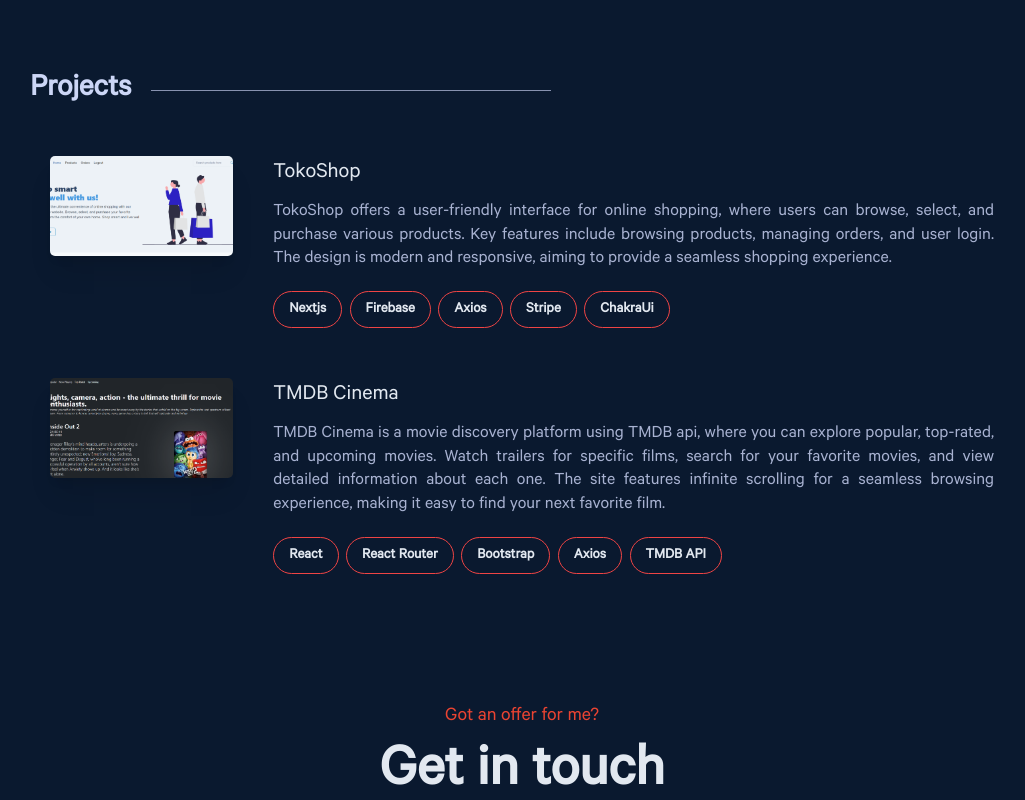
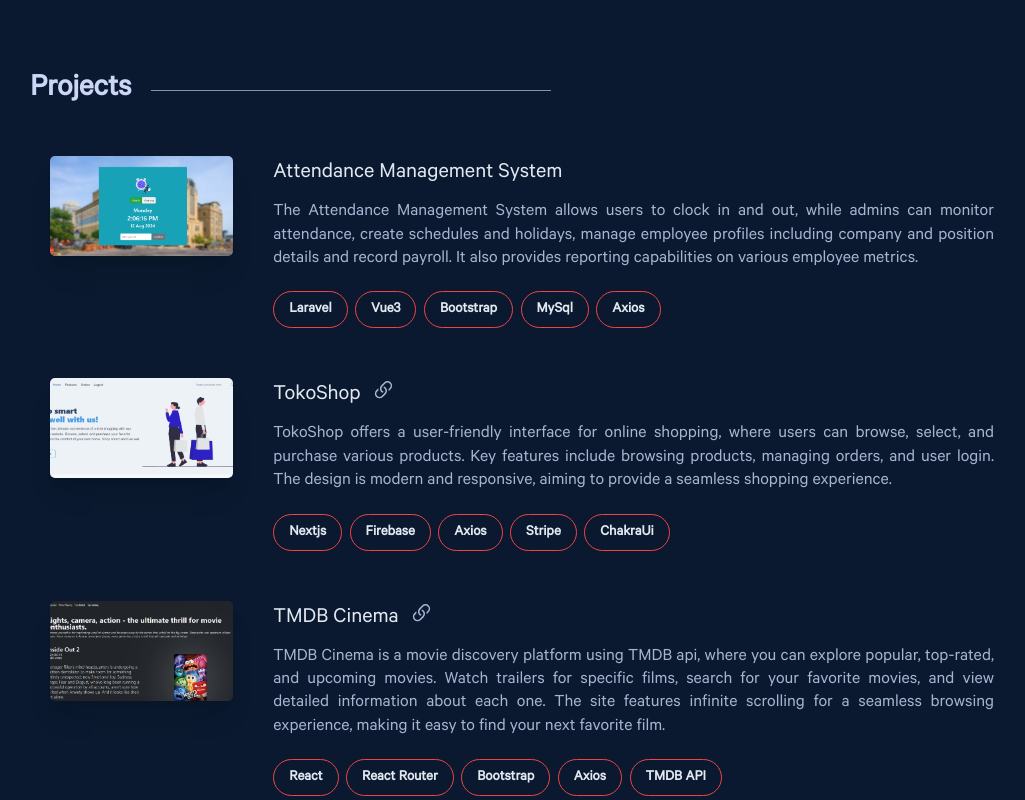
Before and after one commit to vircalimlim/vircalimlim, a Vue app: page / in a window 1280 px wide. Shown: the part 2340-3140 px from the top of the page, without its empty margins (118-1143 px from the left). Built offline with nearby package versions, Linux system fonts and the light colour scheme.

Commit message:
apply carousel in project section.

```diff
--- a/src/components/ProjectCard.vue
+++ b/src/components/ProjectCard.vue
@@ -1,47 +1,46 @@
 <script setup lang="ts">
 import TechButton from './TechButton.vue';
 
-const { techs } = defineProps({
-    url: {
-        type: String,
-        required: true,
+const emit = defineEmits(['handleCarousel'])
+
+const { project } = defineProps({
+    project: {
+        type: Object,
+        required:true,
     },
-    imgUrl: {
-        type: String,
-        required: true,
-    },
-    project_name: {
-        type: String,
-        required: true,
-    },
-    description: {
-        type: String,
-        required: true,
-    },
-    techs: {
-        type: Array<string>,
-        required: true,
-    }
 })
 
-const redirectToUrl = (url: string) => {
-    window.open(url, '_blank')
+const redirectToUrl = (url?: string) => {
+    if(url) window.open(url, '_blank')
+}
+
+const handleClick = (images?: Array<any>) => {
+    if(!images) {
+        alert('No image found.')
+    }
+    emit('handleCarousel', images);
 }
 </script>
 
 <template>
-    <div @click="redirectToUrl(url)"
+    <div
         class="flex flex-wrap-reverse sm:flex-nowrap items-start space-y-4 sm:space-y-0 space-y-reverse sm:space-x-5 md:space-x-8 p-4 mb-2 rounded cursor-pointer hover:bg-slate-700">
         <div class="w-lg">
-            <img class="w-48 h-24 sm:h-20 object-cover rounded shadow-xl cursor-pointer" :src="imgUrl"
-                :alt="project_name">
+            <img @click="handleClick(project.images)" class="w-48 h-24 sm:h-20 object-cover rounded shadow-xl cursor-pointer" :src="project.thumbnail"
+                :alt="project.title">
         </div>
         <div class="w-full flex flex-col space-y-2">
-            <h3 class="text-lg text-slate-200">{{ project_name }}</h3>
+            <div @click="redirectToUrl(project.url)"  class="flex gap-x-2">
+                <h3 class="text-lg text-slate-200 hover:text-[#eb4432]">{{ project.title }}</h3>
+                <svg v-show="project.url" xmlns="http://www.w3.org/2000/svg" width="25" height="25" fill="currentColor" class="bi bi-link-45deg" viewBox="0 0 16 16">
+                    <path d="M4.715 6.542 3.343 7.914a3 3 0 1 0 4.243 4.243l1.828-1.829A3 3 0 0 0 8.586 5.5L8 6.086a1 1 0 0 0-.154.199 2 2 0 0 1 .861 3.337L6.88 11.45a2 2 0 1 1-2.83-2.83l.793-.792a4 4 0 0 1-.128-1.287z"/>
+                    <path d="M6.586 4.672A3 3 0 0 0 7.414 9.5l.775-.776a2 2 0 0 1-.896-3.346L9.12 3.55a2 2 0 1 1 2.83 2.83l-.793.792c.112.42.155.855.128 1.287l1.372-1.372a3 3 0 1 0-4.243-4.243z"/>
+                </svg>
+            </div>
             <p class="text-justify text-[18px]">
-                {{ description }}
+                {{ project.description }}
             </p>
-            <TechButton :techs="techs" />
+            <TechButton :techs="project.techs" />
         </div>
     </div>
 </template>
--- /dev/null
+++ b/src/components/ProjectCarousel.vue
@@ -0,0 +1,56 @@
+<script setup lang="ts">
+import {ref} from 'vue';
+import { Carousel, Slide, Navigation, Pagination, } from 'vue3-carousel'
+import 'vue3-carousel/dist/carousel.css'
+
+const {images} = defineProps({
+    'images': {
+        type: Array<string>,
+        required: true,
+    }
+});
+
+const emit = defineEmits(['handleClose']);
+
+const currentSlide = ref(0);
+
+const slideTo = (val: any) => {
+  currentSlide.value = val
+};
+
+const handleClose = () => {
+    emit('handleClose');
+}
+</script>
+
+<template>
+    <Carousel id="gallery" :items-to-show="1" :wrap-around="true" v-model="currentSlide" >
+      <Slide v-for="image in images" :key="image">
+        <div class="flex justify-center p-2">
+            <div class="relative w-full md:w-[85%]">
+                <span @click="handleClose" class="text-[35px] absolute right-2 text-[#eb4432] hover:text-red-400 cursor-pointer">&times;</span>
+                <img :src="image" class="object-fill w-full">
+            </div>
+        </div>
+      </Slide>
+      <template #addons>
+        <Navigation />
+        <Pagination />
+      </template>
+    </Carousel>
+  </template>
+
+<style>
+.carousel__prev, .carousel__next {
+    color: white;
+    font-size: 50px;
+}
+
+.carousel__prev:hover, .carousel__next:hover {
+    color: #eb4432;
+}
+
+.carousel__pagination-button--active::after {
+    background-color: #eb4432;
+}
+</style>
--- a/src/components/ProjectSection.vue
+++ b/src/components/ProjectSection.vue
@@ -1,7 +1,59 @@
 <script setup lang="ts">
+import { ref } from 'vue';
+import ProjectCarousel from './ProjectCarousel.vue';
 import ProjectCard from './ProjectCard.vue';
 import TechButton from './TechButton.vue';
 
+const projects = ref([
+    {
+        url: '',
+        thumbnail: '/images/timein/home.PNG',
+        title: 'Attendance Management System',
+        description: 'The Attendance Management System allows users to clock in and out, while admins can monitor attendance, create schedules and holidays, manage employee profiles including company and position details and record payroll. It also provides reporting capabilities on various employee metrics.',
+        techs: ['Laravel', 'Vue3', 'Bootstrap', 'MySql', 'Axios'],
+        images: ['/images/timein/home.PNG', '/images/timein/dashboard.PNG', '/images/timein/user.PNG', '/images/timein/register.PNG', '/images/timein/schedule.PNG', '/images/timein/attendance.PNG', '/images/timein/reports.PNG', '/images/timein/payroll.PNG',],
+    },
+    {
+        url: 'https://react-next-shopping.vercel.app',
+        thumbnail: '/images/tokoshop.PNG',
+        title: 'TokoShop',
+        description: 'TokoShop offers a user-friendly interface for online shopping, where users can browse, select, and purchase various products. Key features include browsing products, managing orders, and user login. The design is modern and responsive, aiming to provide a seamless shopping experience.',
+        techs: ['Nextjs', 'Firebase', 'Axios', 'Stripe', 'ChakraUi'],
+    },
+    {
+        url: 'https://vpc-movies.vercel.app',
+        thumbnail: '/images/movies.PNG',
+        title: 'TMDB Cinema',
+        description: 'TMDB Cinema is a movie discovery platform using TMDB api, where you can explore popular, top-rated, and upcoming movies. Watch trailers for specific films, search for your favorite movies, and view detailed information about each one. The site features infinite scrolling for a seamless browsing experience, making it easy to find your next favorite film.',
+        techs: ['React', 'React Router', 'Bootstrap', 'Axios', 'TMDB API'],
+    },
+]);
+const carousel_images = ref<string[]>([]);
+const is_carousel_open = ref(false);
+
+const showCarouselImage = (images?: Array<string>) => {
+    is_carousel_open.value = true;
+
+    if(!images){
+        carousel_images.value = [];
+        return false;
+    }
+
+    if (is_carousel_open.value) {
+        document.body.style.overflow = 'hidden';
+    }
+
+    carousel_images.value = images;
+}
+
+const hideCarousel = () => {
+    is_carousel_open.value = false;
+    if (!is_carousel_open.value) {
+        document.body.style.overflow = 'visible';
+    }
+
+    carousel_images.value = [];
+}
 </script>
 
 <template>
@@ -10,33 +62,12 @@ import TechButton from './TechButton.vue';
     </div>
 
     <div class="mt-5">
-
-        <ProjectCard url="https://react-next-shopping.vercel.app" imgUrl="/images/tokoshop.PNG" project_name="TokoShop"
-            description="TokoShop offers a user-friendly interface for online shopping, where users can browse, select, and purchase various products. Key features include browsing products, managing orders, and user login. The design is modern and responsive, aiming to provide a seamless shopping experience."
-            :techs="['Nextjs', 'Firebase', 'Axios', 'Stripe', 'ChakraUi']" />
-
-        <ProjectCard url="https://vpc-movies.vercel.app" imgUrl="/images/movies.PNG" project_name="TMDB Cinema"
-            description="TMDB Cinema is a movie discovery platform using TMDB api, where you can explore popular, top-rated, and upcoming movies. Watch trailers for specific films, search for your favorite movies, and view detailed information about each one. The site features infinite scrolling for a seamless browsing experience, making it easy to find your next favorite film."
-            :techs="['React', 'React Router', 'Bootstrap', 'Axios', 'TMDB API']" />
-
-        <!-- <div
-            class="flex flex-wrap-reverse sm:flex-nowrap items-start space-y-4 sm:space-y-0 space-y-reverse sm:space-x-5 md:space-x-8 p-4 mb-2 rounded hover:bg-slate-700">
-            <div class="w-lg">
-                <img class="w-48 h-24 sm:h-20 object-cover rounded shadow-xl cursor-pointer"
-                    src="https://blog.masterofproject.com/wp-content/uploads/2019/10/project-plan-example-2.jpg"
-                    alt="project-image">
+        <div v-if="carousel_images.length > 0" class="fixed top-0 right-0 z-50 h-full w-full backdrop-blur-sm">
+            <div @click.self="hideCarousel" class="h-full flex items-center">
+                <ProjectCarousel :images="carousel_images" @handleClose="hideCarousel"/>
             </div>
-            <div class="w-full flex flex-col space-y-2">
-                <h3 class="text-lg text-slate-200">Project Name</h3>
-                <p class="text-justify text-[18px]">
-                    Lorem ipsum dolor sit amet consectetur adipisicing elit. Dignissimos laborum minus aut voluptatibus
-                    magni ipsam aspernatur. Modi deserunt eum soluta reiciendis qui quibusdam culpa sed laudantium,
-                    assumenda voluptas praesentium consequatur!
-                </p>
-                <TechButton :techs="['Laravel', 'Php', 'Mysql', 'Vue', 'Firebase']" />
-            </div>
-        </div> -->
-
+        </div>
+        <ProjectCard v-for="project in projects" @handleCarousel="showCarouselImage" :project="project" />
     </div>
 </template>
 
```
